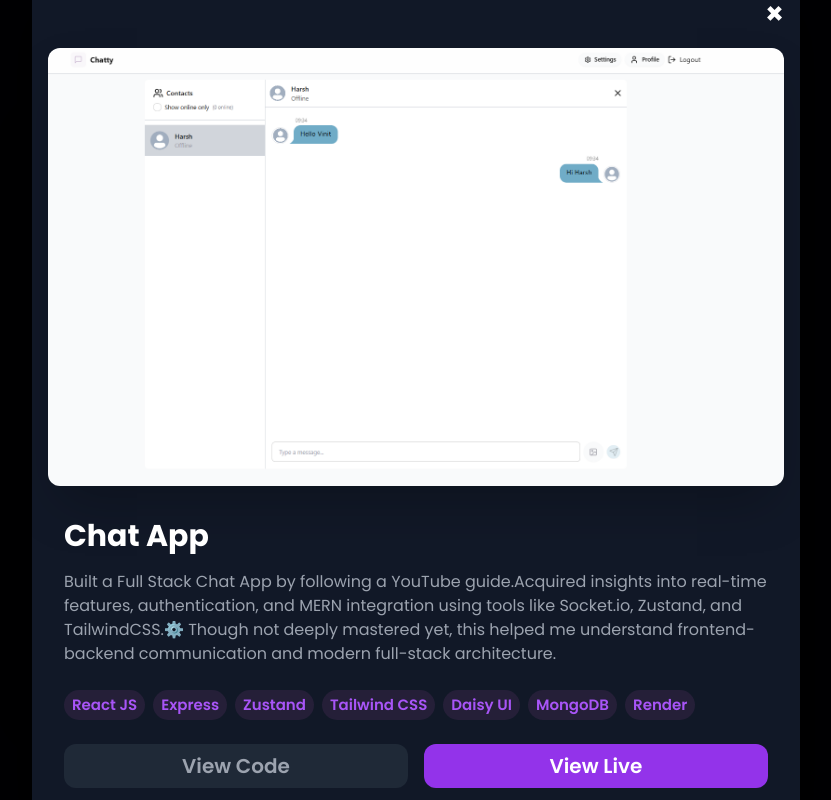
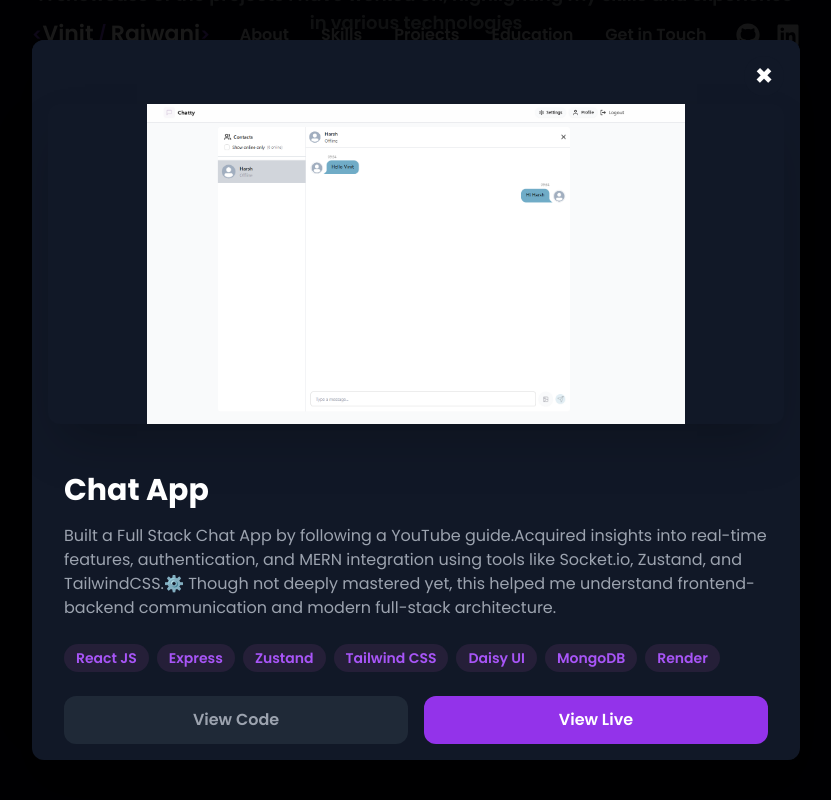
Before and after one commit to Stack-Explorer/portfolio, a React (Vite) app: page / in a window 1280 px wide. Both pictures are taken after a click on the element 368 px from the left and 2247 px from the top of the page. Shown: the part 1847-2647 px from the top of the page, without its empty margins (224-1055 px from the left). Built offline with nearby package versions, Linux system fonts and the light colour scheme.

Commit message:
Projects Scrollable

```diff
--- a/src/components/About/About.jsx
+++ b/src/components/About/About.jsx
@@ -40,7 +40,7 @@ const About = () => {
           Hey there! I'm a MERN stack developer who loves building cool web apps with React, Node.js, Express, and MongoDB. I enjoy writing clean code, working with APIs, and always exploring new stuff to level up my skills.
           </p>
           {/* Resume Button */}
-          <a href="/resume.docx" download="Resume.docx"
+          <a href="/Resume.pdf" download="Resume.pdf"
             target="_blank"
             rel="noopener noreferrer"
             className="inline-block text-white py-3 px-8 rounded-full mt-5 text-lg font-bold transition duration-300 transform hover:scale-105"
--- a/src/components/Work/Work.jsx
+++ b/src/components/Work/Work.jsx
@@ -1,4 +1,4 @@
-import React, { useState } from "react";
+import React, { useState, useEffect } from "react";
 import { projects } from "../../constants";
 
 const Work = () => {
@@ -12,18 +12,28 @@ const Work = () => {
     setSelectedProject(null);
   };
 
+  // Close modal when pressing Escape key
+  useEffect(() => {
+    const handleEsc = (event) => {
+      if (event.keyCode === 27) {
+        handleCloseModal();
+      }
+    };
+    window.addEventListener('keydown', handleEsc);
+
+    return () => {
+      window.removeEventListener('keydown', handleEsc);
+    };
+  }, []);
+
   return (
-    <section
-      id="work"
-      className="py-24 pb-24 px-[12vw] md:px-[7vw] lg:px-[20vw] font-sans relative"
-    >
+    <section id="work" className="py-24 pb-24 px-[12vw] md:px-[7vw] lg:px-[20vw] font-sans relative">
       {/* Section Title */}
       <div className="text-center mb-16">
         <h2 className="text-4xl font-bold text-white">PROJECTS</h2>
         <div className="w-32 h-1 bg-purple-500 mx-auto mt-4"></div>
         <p className="text-gray-400 mt-4 text-lg font-semibold">
-          A showcase of the projects I have worked on, highlighting my skills
-          and experience in various technologies
+          A showcase of the projects I have worked on, highlighting my skills and experience in various technologies
         </p>
       </div>
 
@@ -67,49 +77,51 @@ const Work = () => {
       {/* Modal Container */}
       {selectedProject && (
         <div className="fixed inset-0 z-50 flex items-center justify-center bg-black bg-opacity-90 p-4">
-          <div className="bg-gray-900 rounded-xl shadow-2xl lg:w-full w-[90%] max-w-3xl overflow-hidden relative">
-            <div className="flex justify-end p-4">
+          <div className="bg-gray-900 rounded-xl shadow-2xl w-[90%] max-w-3xl max-h-[90vh] overflow-hidden relative flex flex-col">
+            {/* Close button - fixed at top right */}
+            <div className="absolute right-4 top-4 z-10">
               <button
                 onClick={handleCloseModal}
-                className="text-white text-3xl font-bold hover:text-purple-500"
+                className="text-white text-3xl font-bold hover:text-purple-500 bg-gray-900 rounded-full w-10 h-10 flex items-center justify-center"
               >
                 &times;
               </button>
             </div>
 
-            <div className="flex flex-col">
-              <div className="w-full flex justify-center bg-gray-900 px-4">
+            {/* Scrollable content */}
+            <div className="overflow-y-auto flex flex-col">
+              <div className="w-full flex justify-center bg-gray-900 px-4 pt-16 pb-4">
                 <img
                   src={selectedProject.image}
                   alt={selectedProject.title}
-                  className="lg:w-full w-[95%] object-contain rounded-xl shadow-2xl"
+                  className="w-full max-h-[40vh] object-contain rounded-xl shadow-2xl"
                 />
               </div>
-              <div className="lg:p-8 p-6">
-                <h3 className="lg:text-3xl font-bold text-white mb-4 text-md">
+              <div className="p-6 lg:p-8">
+                <h3 className="text-2xl lg:text-3xl font-bold text-white mb-4">
                   {selectedProject.title}
                 </h3>
-                <p className="text-gray-400 mb-6 lg:text-base text-xs">
+                <p className="text-gray-400 mb-6 text-sm lg:text-base">
                   {selectedProject.description}
                 </p>
                 <div className="flex flex-wrap gap-2 mb-6">
                   {selectedProject.tags.map((tag, index) => (
                     <span
                       key={index}
-                      className="bg-[#251f38] text-[15px] font-semibold text-purple-500 rounded-full px-2 py-1"
+                      className="bg-[#251f38] text-xs lg:text-sm font-semibold text-purple-500 rounded-full px-3 py-1"
                     >
                       {tag}
                     </span>
                   ))}
                 </div>
 
-                {selectedProject?.webapp ? <>
+                {selectedProject?.webapp ? (
                   <div className="flex gap-4">
                     <a
                       href={selectedProject.github}
                       target="_blank"
                       rel="noopener noreferrer"
-                      className="w-1/2 bg-gray-800 hover:bg-purple-800 text-gray-400 lg:px-6 lg:py-2 px-2 py-1 rounded-xl lg:text-xl text-sm font-semibold text-center"
+                      className="flex-1 bg-gray-800 hover:bg-purple-800 text-gray-400 px-4 py-2 lg:px-6 lg:py-3 rounded-xl text-sm lg:text-base font-semibold text-center"
                     >
                       View Code
                     </a>
@@ -117,24 +129,23 @@ const Work = () => {
                       href={selectedProject.webapp}
                       target="_blank"
                       rel="noopener noreferrer"
-                      className="w-1/2 bg-purple-600 hover:bg-purple-800 text-white lg:px-6 lg:py-2 px-2 py-1 rounded-xl lg:text-xl text-sm font-semibold text-center"
+                      className="flex-1 bg-purple-600 hover:bg-purple-800 text-white px-4 py-2 lg:px-6 lg:py-3 rounded-xl text-sm lg:text-base font-semibold text-center"
                     >
                       View Live
                     </a>
                   </div>
-                </> :
-                  <div className="flex justify-center items-center gap-4">
+                ) : (
+                  <div className="flex justify-center items-center">
                     <a
                       href={selectedProject.github}
                       target="_blank"
                       rel="noopener noreferrer"
-                      className="w-1/2 bg-gray-800 hover:bg-purple-800 text-gray-400 lg:px-6 lg:py-2 px-2 py-1 rounded-xl lg:text-xl text-sm font-semibold text-center"
+                      className="w-full max-w-xs bg-gray-800 hover:bg-purple-800 text-gray-400 px-4 py-2 lg:px-6 lg:py-3 rounded-xl text-sm lg:text-base font-semibold text-center"
                     >
                       View Code
                     </a>
-
                   </div>
-                }
+                )}
               </div>
             </div>
           </div>
```
Also changed, not shown: 2 other files (tests, documents, lock files or other folders).
